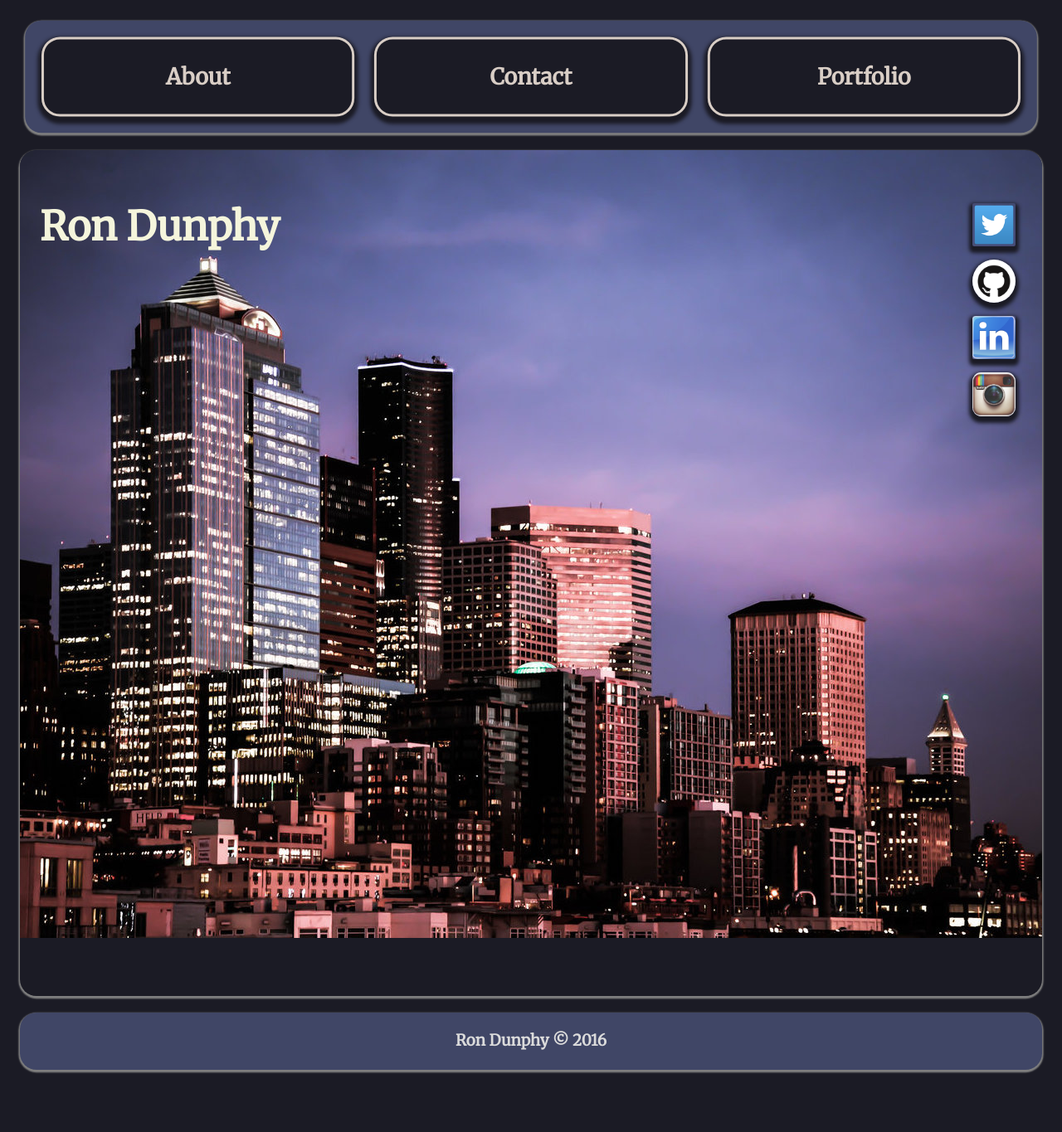
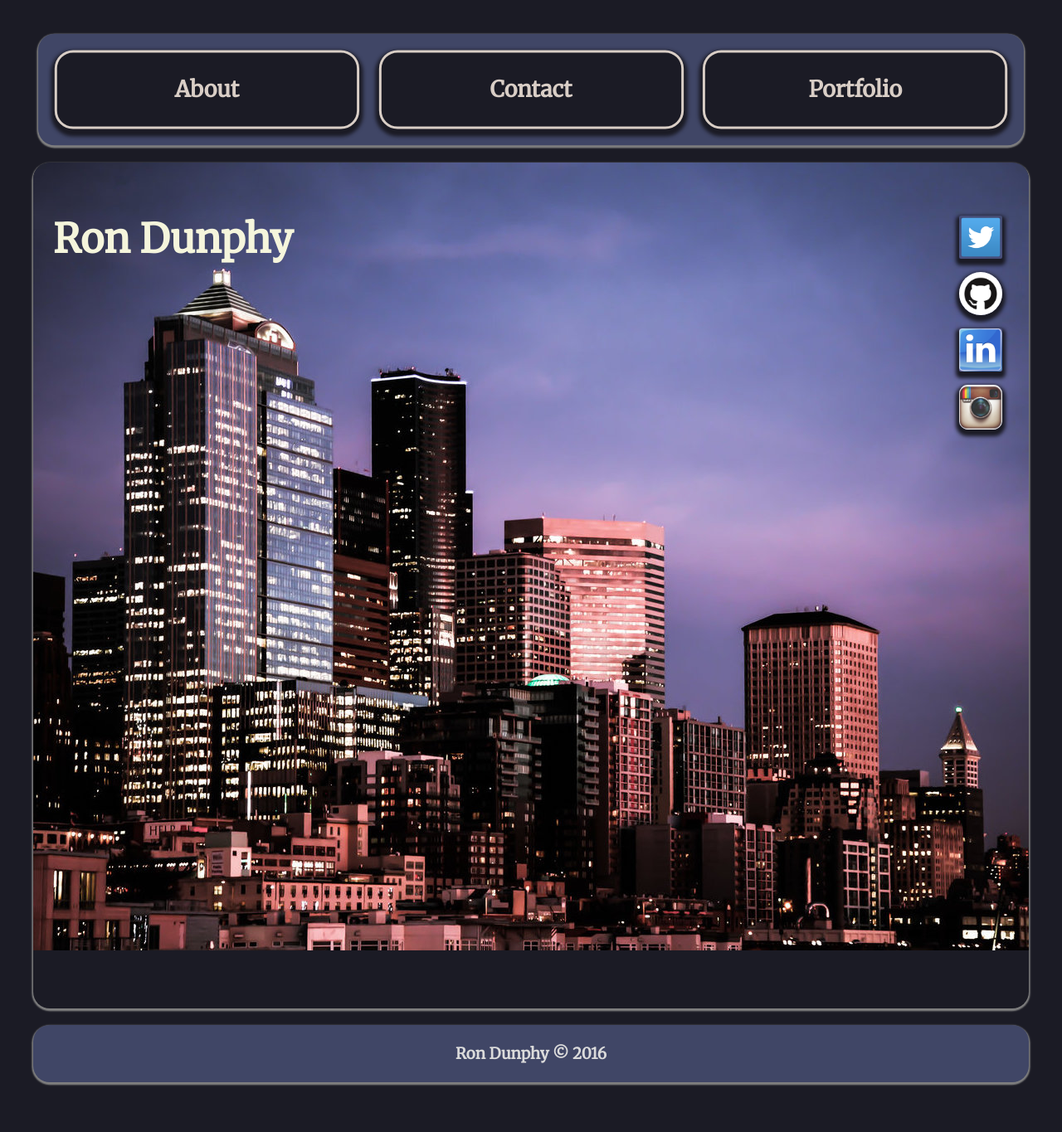
Before and after one commit to Rubiksron/301n2-portfolio, a PHP site: page / in a window 1280 px wide. Shown: the whole page at 83% size. Before the commit the page ends 1294 px from the top, so only its background shows below. Run offline with PHP 8.4, Linux system fonts and the light colour scheme; some libraries are stand-ins or nearby versions.

Commit message:
added background attatchment fixed to allow scroll over and set body padding at full screen to 2em to alleviate a gap on the right.

```diff
--- a/css/base.css
+++ b/css/base.css
@@ -33,6 +33,7 @@
   .imageDiv {
     box-shadow: 0em .10em .10em .10em grey;
     background: url("../images/seattle-background-resize.jpg") no-repeat;
+    background-attachment: fixed;
     height: 125vh;
     width: 100%;
     border-radius: 1.25em;
@@ -214,7 +215,7 @@
       margin-left: 10.5em;
     }
     body {
-      padding: 1em;
+      padding: 2em;
     }
     .navBarItems {
       font-size: large;
```
